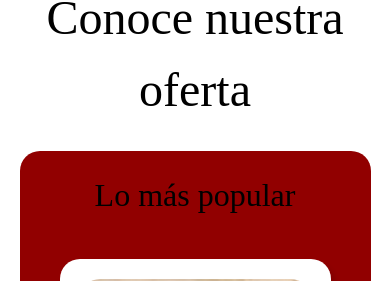
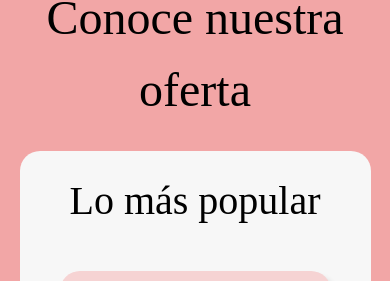
Before and after one commit to warlynjohan026/Bakery-Project, a React (Vite) app in the folder bakery-cake-project/: page / in a window 390 px wide. Shown: the part 1702-1983 px from the top of the page. Built offline with nearby package versions, Linux system fonts and the light colour scheme; a web font is replaced by a local one.

Commit message:
Adding final details for offer section

```diff
--- a/bakery-cake-project/src/components/Card/card.module.css
+++ b/bakery-cake-project/src/components/Card/card.module.css
@@ -8,7 +8,7 @@
     width: 330px;
     height: 532px;
     box-shadow: 5px 5px 5px hsla(0, 0%, 0%, 0.1);
-    background-color: white;
+    background-color: #F6D3D3;
 
 }
 
--- a/bakery-cake-project/src/index.css
+++ b/bakery-cake-project/src/index.css
@@ -3,6 +3,10 @@
   margin: 0;
   padding: 0;
   box-sizing: border-box;
+}
+
+body {
+  background-color: #f2a6a6;
 }
 
 /* OFFER SECTION APP CSS CLASSES */
@@ -28,13 +32,13 @@
   flex-wrap: wrap;
   padding: 20px 20px 60px 20px;
   gap: 20px;
-  background-color: #f2a6a6;
+  background-color: #ffffff;
   border-radius: 20px;
 }
 
 .cardSectionContainer h3 {
   font-family: "Grand Hotel";
-  font-size: 2rem;
+  font-size: 2.5rem;
   text-align: center;
 }
 
@@ -52,7 +56,7 @@
 
 @media only screen and (max-width: 768px) {
   .cardSectionContainer {
-    background-color: #910000;
+    background-color: #f7f7f7;
     border-radius: 20px;
     margin: 0px;
   }
```
